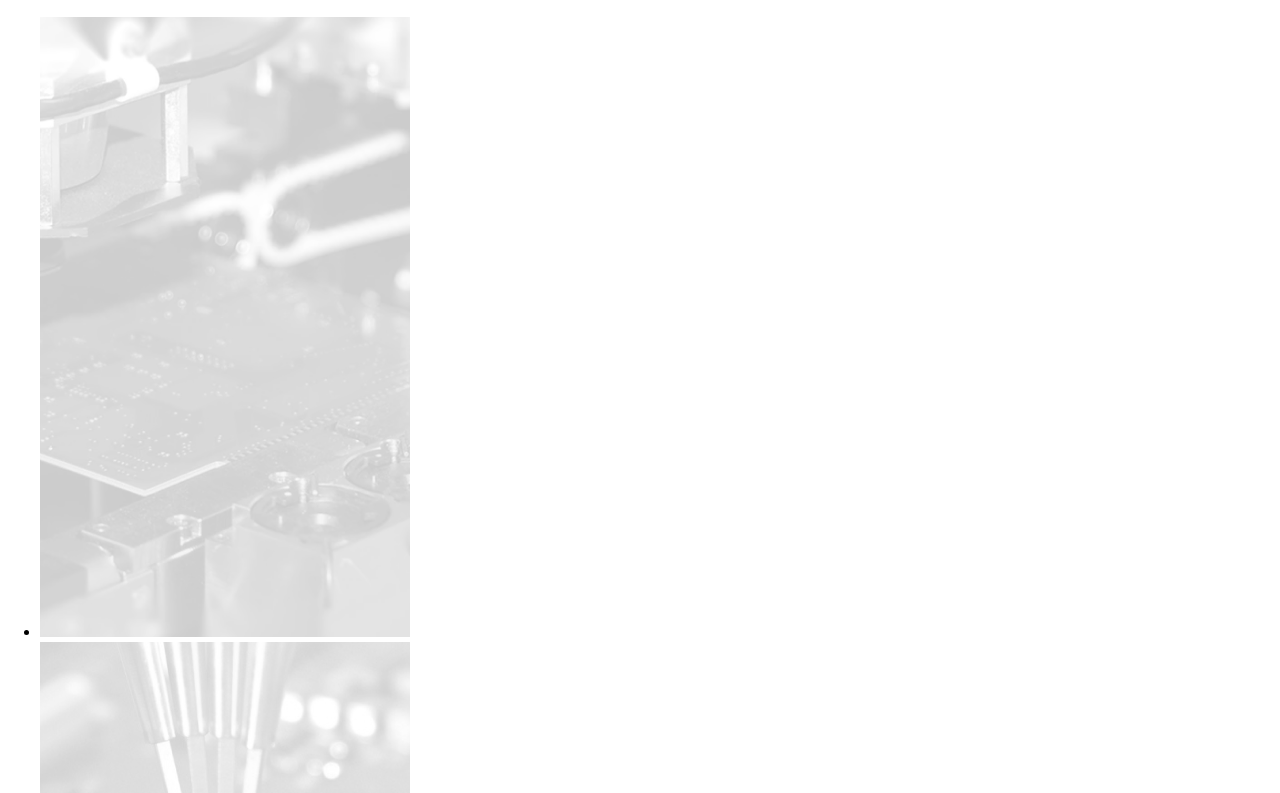
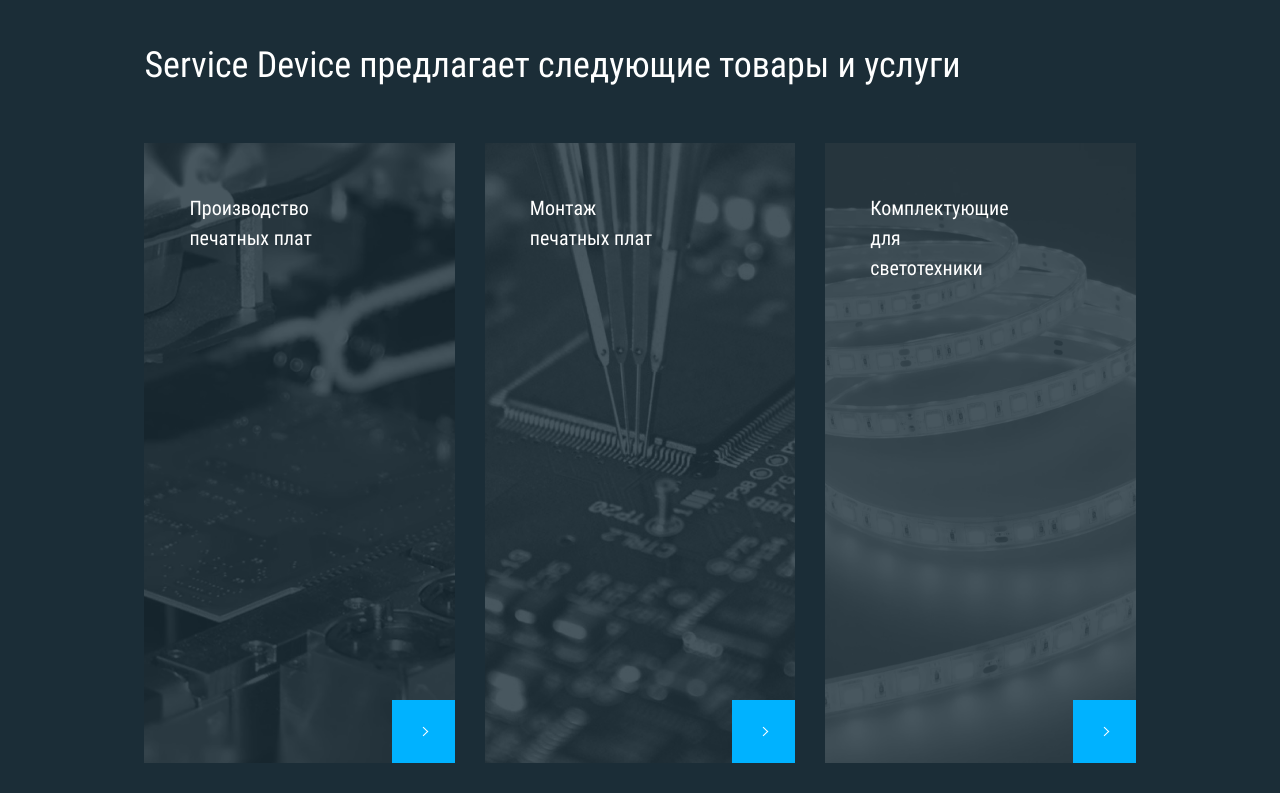
Before and after one commit to Kinkandju/smart-service, a website: page source/index.html in a window 1280 px wide. Shown: the part 2189-2982 px from the top of the page. Drawn offline with nearby package versions, Linux system fonts and the light colour scheme; files that its build step writes are made by us from their sources; a web font is replaced by a local one.

Commit message:
Добавляет стилизацию блока товаров и услуг десктопной версии

```diff
--- a/source/index.html
+++ b/source/index.html
@@ -140,6 +140,7 @@
 
     <section class="services">
       <div class="services__layout-container">
+        <div class="services__container">
           <h2 class="services__title">Service Device предлагает следующие товары и услуги</h2>
           <ul class="services__list">
             <li class="services__item">
@@ -163,13 +164,14 @@
             <li class="services__item">
               <a href="">
                 <img class="services__image" src="img/device3_desktop_1x.png" width="370" height="620" alt="">
-              <span class="services__text"></span>
-              <span class="services__decorative-block">
+                <span class="services__text">
                   Комплектующие для светотехники
                 </span>
+                <span class="services__decorative-block"></span>
               </a>
             </li>
           </ul>
+        </div>
       </div>
     </section>
   </main>
--- /dev/null
+++ b/source/sass/blocks/services.scss
@@ -0,0 +1,128 @@
+.services {
+  margin: 0;
+  padding: 0;
+
+  background-color: $dark-blue;
+}
+
+.services__layout-container {
+  margin: 0 auto;
+  padding: 0 40px;
+
+  max-width: 1410px;
+
+  @media (min-width: $tablet-width) and (max-width: $desktop-width) {
+    padding: 0 25px;
+  }
+
+  @media (max-width: $tablet-width) {
+    padding: 0 17px;
+  }
+}
+
+.services__container {
+  margin: 0 auto;
+  padding: 65px 0 107px 0;
+
+  width: 85.1%;
+}
+
+.services__title {
+  font-family: $font--roboto-regular;
+  font-style: normal;
+  font-weight: normal;
+  font-size: 36px;
+  line-height: 51px;
+
+  margin: 0 auto;
+  padding: 25px 15px 37px 15px;
+
+  color: $white;
+}
+
+.services__list {
+  display: flex;
+  flex-direction: row;
+  justify-content: center;
+
+  margin: 0;
+  padding: 0;
+
+  list-style: none;
+}
+
+.services__item {
+  position: relative;
+
+  margin: 15px;
+  padding: 0;
+}
+
+.services__image {
+  width: 100%;
+  height: 620px;
+
+  object-fit: cover;
+}
+
+.services__text {
+  position: absolute;
+  display: block;
+  top: 50px;
+  left: 45px;
+
+  margin: -15px;
+  padding: 15px;
+
+  width: 45%;
+
+  font-family: $font--roboto-regular;
+  font-style: normal;
+  font-weight: normal;
+  font-size: 20px;
+  line-height: 30px;
+
+  color: $white;
+}
+
+.services__decorative-block {
+  position: absolute;
+  display: block;
+  bottom: 4px;
+  right: 0;
+
+  width: 63px;
+  height: 63px;
+
+  background-color: $blue;
+}
+
+.services__decorative-block::before {
+  position: absolute;
+  top: 29px;
+  left: 30px;
+
+  width: 7px;
+  height: 1px;
+
+  content: "";
+
+  transform: rotate(45deg);
+
+  background: $white;
+}
+
+.services__decorative-block::after {
+  position: absolute;
+  top: 33px;
+  left: 30px;
+
+  width: 7px;
+  height: 1px;
+
+  content: "";
+
+  transform: rotate(-45deg);
+
+  background: $white;
+}
--- a/source/sass/style.scss
+++ b/source/sass/style.scss
@@ -15,3 +15,4 @@
 @import "blocks/copyright.scss";
 @import "blocks/adventages.scss";
 @import "blocks/about-company.scss";
+@import "blocks/services.scss";
--- a/source/sass/variables.scss
+++ b/source/sass/variables.scss
@@ -22,4 +22,3 @@ $silver: rgba(196, 196, 196, 1);
 $blue: rgba(0, 178, 255, 1);
 $blue-green: rgba(32, 60, 66, 1);
 $dark-blue: rgba(27, 45, 55, 1);
-$dark-blue: rgba(27, 45, 55, 1);
```
Also changed, not shown: source/sass/blocks/page-footer.scss (+0 -9 lines), build/css/style.min.css, build/index.html, 1 other file. Lines whose indentation alone changed are shown as unchanged.
